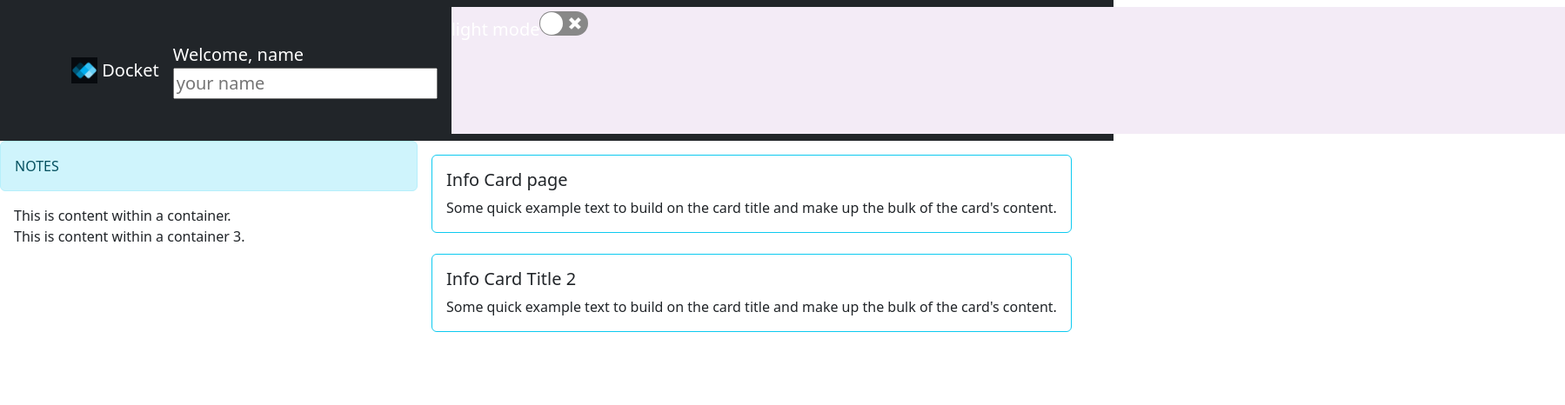
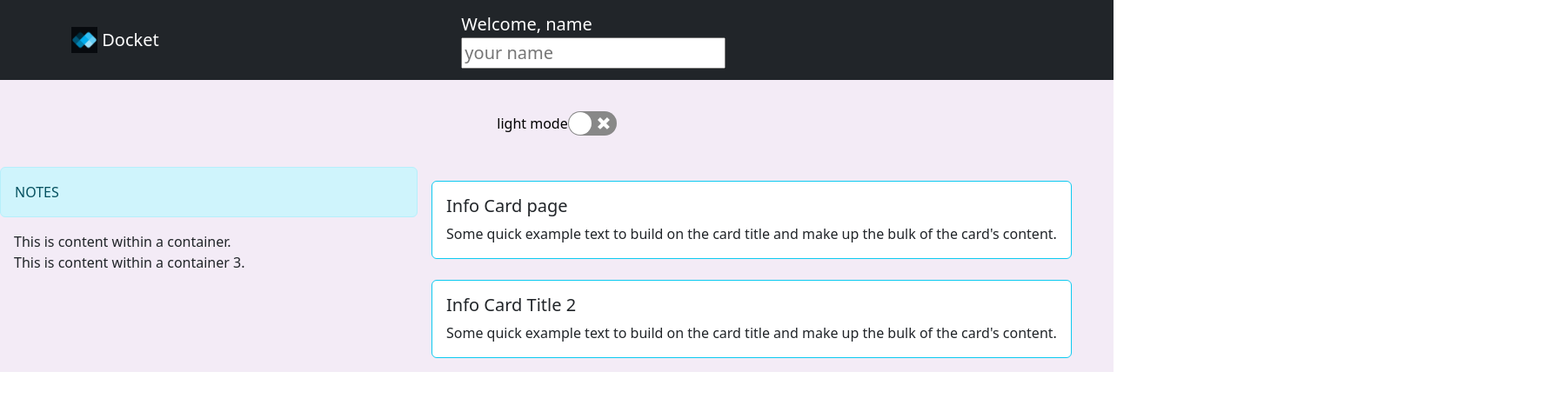
Before and after one commit to bouzianeseffah/front-end-project, a React (Create React App) app in the folder todo-list-project/: page / in a window 1280 px wide. Shown: the top 466 px of the page at 87% size, 1799 px wide, since content can reach past the window. Built offline with nearby package versions, Linux system fonts and the light colour scheme.

Commit message:
background Color mode done

```diff
--- a/todo-list-project/public/index.css
+++ b/todo-list-project/public/index.css
@@ -4,7 +4,7 @@ hr {
   width: auto;
 }
 #dark .offcanvas-body {
-  background-color: rgb(2, 39, 39);
+  background-color: rgb(51, 1, 167);
 }
  body{
   background-color: green;
--- a/todo-list-project/src/App.js
+++ b/todo-list-project/src/App.js
@@ -1,7 +1,6 @@
 // DEPENDENCIES
 import React from 'react';
 import {useState} from 'react';
-
 import  ReactDOM  from "react";
 import 'bootstrap/dist/css/bootstrap.min.css';
 
@@ -9,21 +8,34 @@ import 'bootstrap/dist/css/bootstrap.min.css';
 import Nav from "./components/Navbar";
 import Sidebar from "./components/Sidebar";
 import Lists from "./components/Lists";
-
+// New
+import {createContext} from "react";
+import ReactSwitch  from "react-switch";
+//Create Theme API
+export const ThemeContext = createContext('null')
 
 function App() {
-
+    const [theme, setTheme] = useState("light");
+  const toggleTheme = () =>{
+    setTheme((curr) => (curr === "light" ? "dark": "light"));
+  };
 
   return (
-      <div className="App" >
+    <ThemeContext.Provider value={{theme, toggleTheme}}>
+      <div className="App" id={theme} >
         <Nav
 
         />
+        <div className="switch">
+            <label>{theme === "light"? "light mode": "dark mode"}</label>
+            <ReactSwitch onChange={toggleTheme} checked={theme === "darklight"}/>
+        </div>
         <div className="content-container">
           <Sidebar />
           <Lists />
         </div>
         </div>
+      </ThemeContext.Provider>
   );
 }
 
--- a/todo-list-project/src/components/Navbar.js
+++ b/todo-list-project/src/components/Navbar.js
@@ -1,22 +1,10 @@
 import React,{useState} from "react";
-
 import Container from 'react-bootstrap/Container';
 import Navbar from 'react-bootstrap/Navbar';
 import logo from '../images/Docket.png'
-//New
-import {createContext} from "react";
-// import { BrowserRouter ,Link, Route  } from "react-router-dom";
-import ReactSwitch  from "react-switch";
-//Theme API
-const ThemeContext = createContext('null')
 
 function Nav() {
-  const [theme, setTheme] = useState("light");
-  const toggleTheme = () =>{
-    setTheme((curr) => (curr === "light" ? "dark": "light"));
-  };
   return (
-    <ThemeContext.Provider value={{theme, toggleTheme}}>
       <div className="Nav">
         <Navbar bg="dark" variant="dark">
           <Container>
@@ -37,22 +25,12 @@ function Nav() {
                   <input type="text" placeholder="your name"/>
                 </label>
               </form>
-
             </Navbar.Brand>
-            {/* Light dark mode button */}
-          <Navbar.Brand href="#home" id={theme}>
-            <label>{theme === "light"? "light mode": "dark mode"}</label>
-            <ReactSwitch onChange={toggleTheme} checked={theme === "dark"}/>
-            <div className="switch">
-
-            </div>
-
-
-            </Navbar.Brand>
+          <Navbar.Brand href="#home" >
+          </Navbar.Brand>
           </Container>
         </Navbar>
          </div>
-    </ThemeContext.Provider>
 
   );
 }
```
